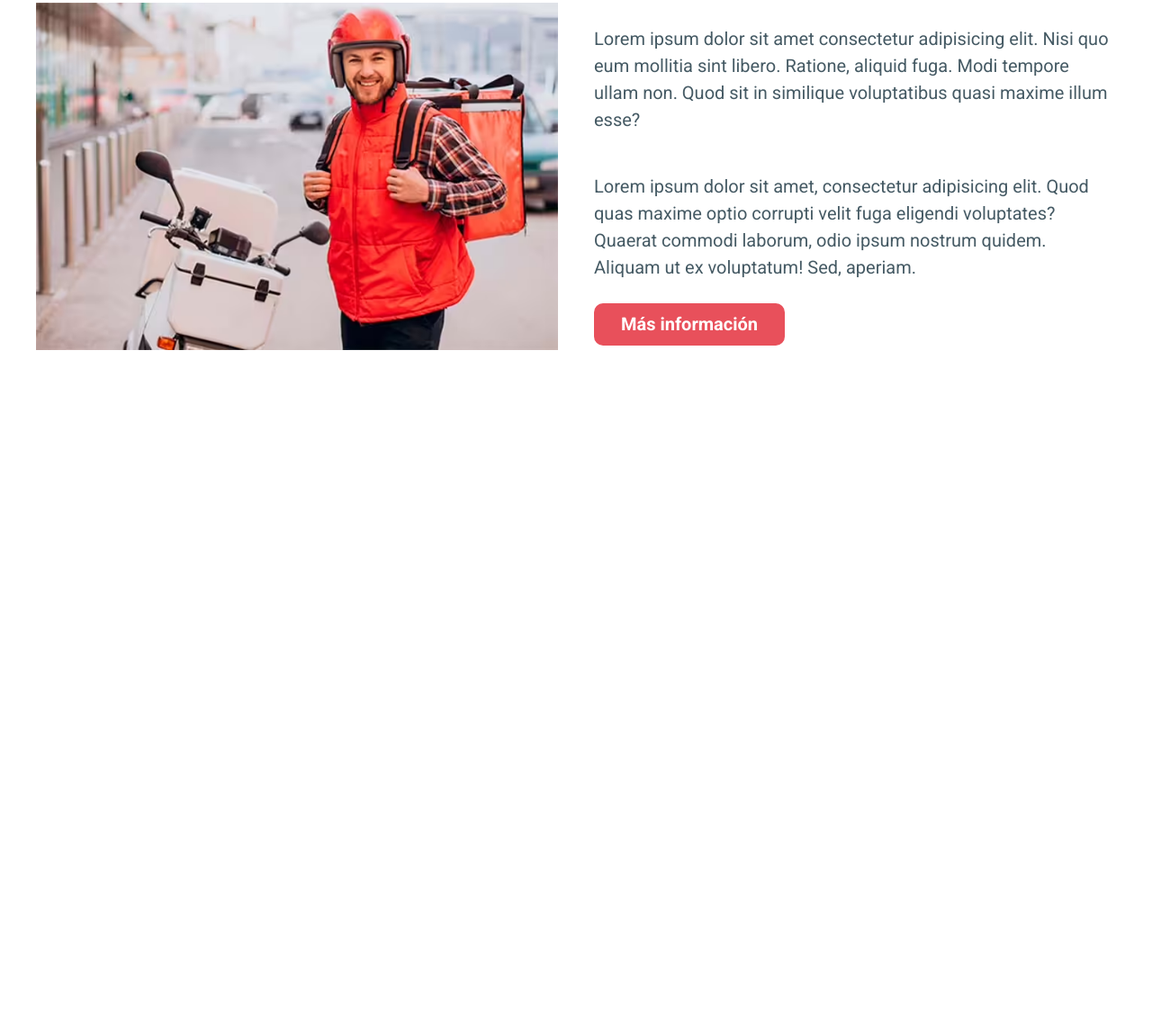
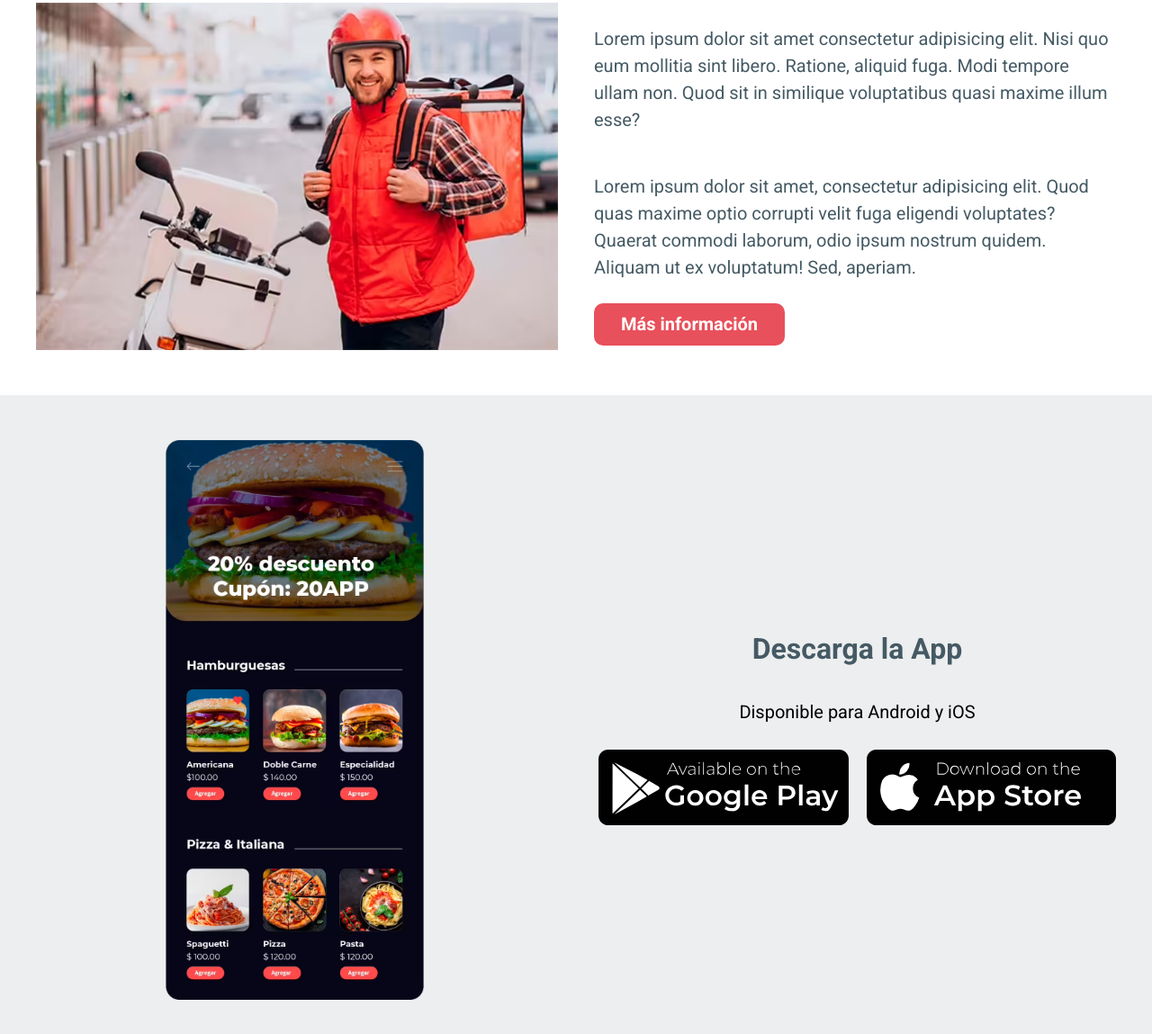
Before and after one commit to ManuelSA97/Delivery, a website: page index.html in a window 1280 px wide. Shown: the part 4528-5677 px from the top of the page at 90% size. Before the commit the page ends 4917 px from the top, so only its background shows below. Drawn offline with Linux system fonts and the light colour scheme.

Commit message:
Finalizacion de la seccion de descargar la app

```diff
--- a/index.html
+++ b/index.html
@@ -281,6 +281,27 @@
                 <a class="repartidores__boton" href="#">Más información</a>
             </div>
         </div>
+    </section>
+
+    <section class="descargar">
+        <div class="descargar__grid contenedor">
+            <div class="descargar__imagen">
+                <img src="/build/img/app.avif" alt="imagen app">
+            </div>
+
+            <div class="tiendas">
+                <h3 class="tiendas__heading">Descarga la App</h3>
+                <p class="tiendas__texto">Disponible para Android y iOS</p>
+                <div class="tiendas__grid">
+                    <a href="#" class="tiendas__enlace">
+                        <img src="/build/img/tienda-android.svg" alt="tienda android">
+                    </a>
+                    <a href="#">
+                        <img class="tiendas__enlace" src="/build/img/tienda-apple.svg" alt="tienda apple">
+                    </a>
+                </div>
+            </div>
+        </div>
 
     </section>
 
--- a/src/scss/app.scss
+++ b/src/scss/app.scss
@@ -5,3 +5,5 @@
 @use 'testimoniales';
 @use 'favoritos';
 @use 'repartidores';
+@use 'descargar';
+@use 'footer';
--- /dev/null
+++ b/src/scss/descargar/_descargar.scss
@@ -0,0 +1,23 @@
+@use 'base/mixins' as m;
+@use 'base/variables' as v;
+
+.descargar{
+    background-color: v.$grisClaro;
+    padding: v.$separacion 0;
+    &__grid{
+        @include m.desktop {
+            @include m.grid(2, v.$separacion);
+        }
+    }
+
+    &__imagen{
+        width: 50%;
+        margin: 0 auto;
+        transition-property: transform;
+        transition-duration: 300ms;
+
+        &:hover{
+            transform: rotate(4deg) scale(1.2);
+        }
+    }
+}
--- /dev/null
+++ b/src/scss/descargar/_index.scss
@@ -0,0 +1,2 @@
+@forward 'descargar';
+@forward 'tiendas';
--- /dev/null
+++ b/src/scss/descargar/_tiendas.scss
@@ -0,0 +1,36 @@
+@use 'base/mixins' as m;
+@use 'base/variables' as v;
+
+.tiendas{
+    display: flex;
+    flex-direction: column;
+    justify-content: center;
+
+    &__heading,
+    &__texto{
+        text-align: center;
+    }
+
+    &__heading{
+        color: v.$secundario;
+        margin: 2rem 0;
+    }
+
+    &__texto{
+        margin-bottom: 3rem;
+    }
+
+    &__grid{
+        @include m.grid(2, 2rem);
+
+    }
+
+    &__enlace{
+        transition-property: transform;
+        transition-duration: 300ms;
+
+        &:hover{
+            transform: scale(1.2);
+        }
+    }
+}
--- /dev/null
+++ b/src/scss/footer/_index.scss
@@ -0,0 +1 @@
+@forward 'footer';
--- a/src/scss/repartidores/_repartidores.scss
+++ b/src/scss/repartidores/_repartidores.scss
@@ -12,6 +12,7 @@
 
 
     &__grid{
+        margin-bottom: 5rem;
         @include m.desktop {
             @include m.grid(2, 4rem);
         }
```
Also changed, not shown: build/css/app.css, src/scss/footer/_footer.scss (added), 1 other file.
